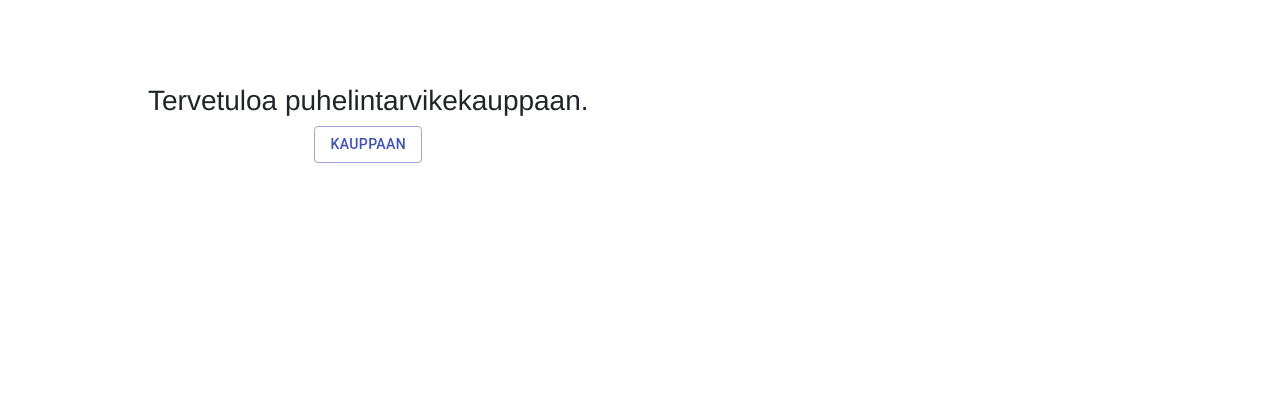
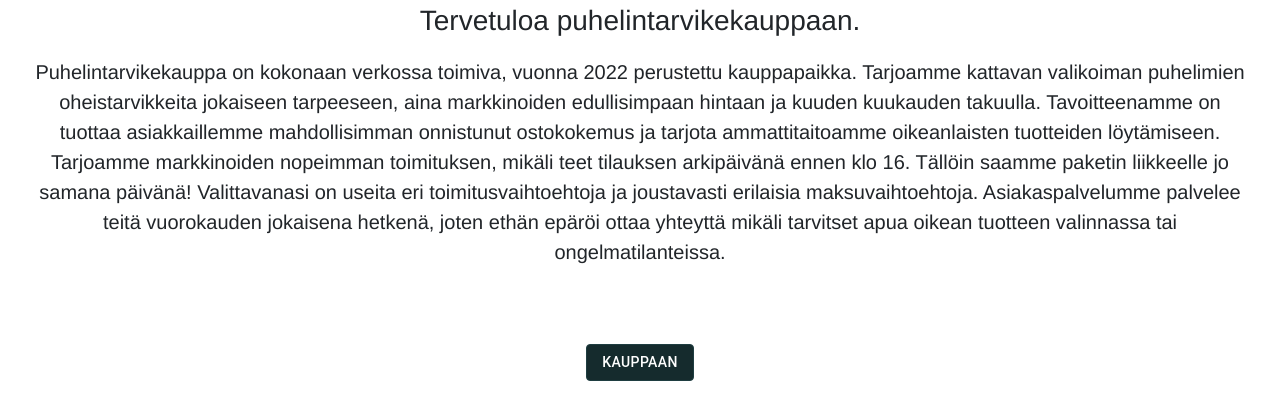
Before and after one commit to mikaalat/Verkkokauppa, a React (Create React App) app in the folder verkkokauppa/: page / in a window 1280 px wide. Shown: the top 420 px of the page. Built offline with nearby package versions, Linux system fonts and the light colour scheme.

Commit message:
jotain pieniä muutoksia

```diff
--- a/verkkokauppa/src/App.css
+++ b/verkkokauppa/src/App.css
@@ -4,12 +4,17 @@
 
 .Kauppaan {
   text-align: center;
-  position: fixed;
   top: 10%;
   left: 10%;
   padding-left: 20px;
   padding-right: 20px;
   font-size: 28px;
+}
+
+.Kauppaan button {
+  background-color: #152b2d;
+  border: 1px solid #1f3e41;
+  color: white;
 }
 
 .Ostoskori {
@@ -68,6 +73,12 @@
 .Kuva {
   max-width: 300px;
   max-height: 200px;
+  padding: 15px;
+}
+
+p {
+  font-size: 20px;
+  text-align: center;
   padding: 15px;
 }
 
--- a/verkkokauppa/src/App.js
+++ b/verkkokauppa/src/App.js
@@ -16,7 +16,13 @@ const Kauppaan = () => {
 if (kauppaan===0){
   return (
     <div className="Kauppaan">
-      Tervetuloa puhelintarvikekauppaan. <br></br>
+      Tervetuloa puhelintarvikekauppaan.
+
+      <p>Puhelintarvikekauppa on kokonaan verkossa toimiva, vuonna 2022 perustettu kauppapaikka. Tarjoamme kattavan valikoiman puhelimien oheistarvikkeita jokaiseen tarpeeseen, aina markkinoiden edullisimpaan hintaan ja kuuden kuukauden takuulla. Tavoitteenamme on tuottaa asiakkaillemme mahdollisimman onnistunut ostokokemus ja tarjota ammattitaitoamme oikeanlaisten tuotteiden löytämiseen.
+
+      Tarjoamme markkinoiden nopeimman toimituksen, mikäli teet tilauksen arkipäivänä ennen klo 16. Tällöin saamme paketin liikkeelle jo samana päivänä! Valittavanasi on useita eri toimitusvaihtoehtoja ja joustavasti erilaisia maksuvaihtoehtoja.
+
+      Asiakaspalvelumme palvelee teitä vuorokauden jokaisena hetkenä, joten ethän epäröi ottaa yhteyttä mikäli tarvitset apua oikean tuotteen valinnassa tai ongelmatilanteissa.</p>  <br></br>
     <Button variant="outlined" color="primary" onClick={Kauppaan}>Kauppaan</Button>
     </div>
   );
```
Also changed, not shown: 1 other file (tests, documents, lock files or other folders).
